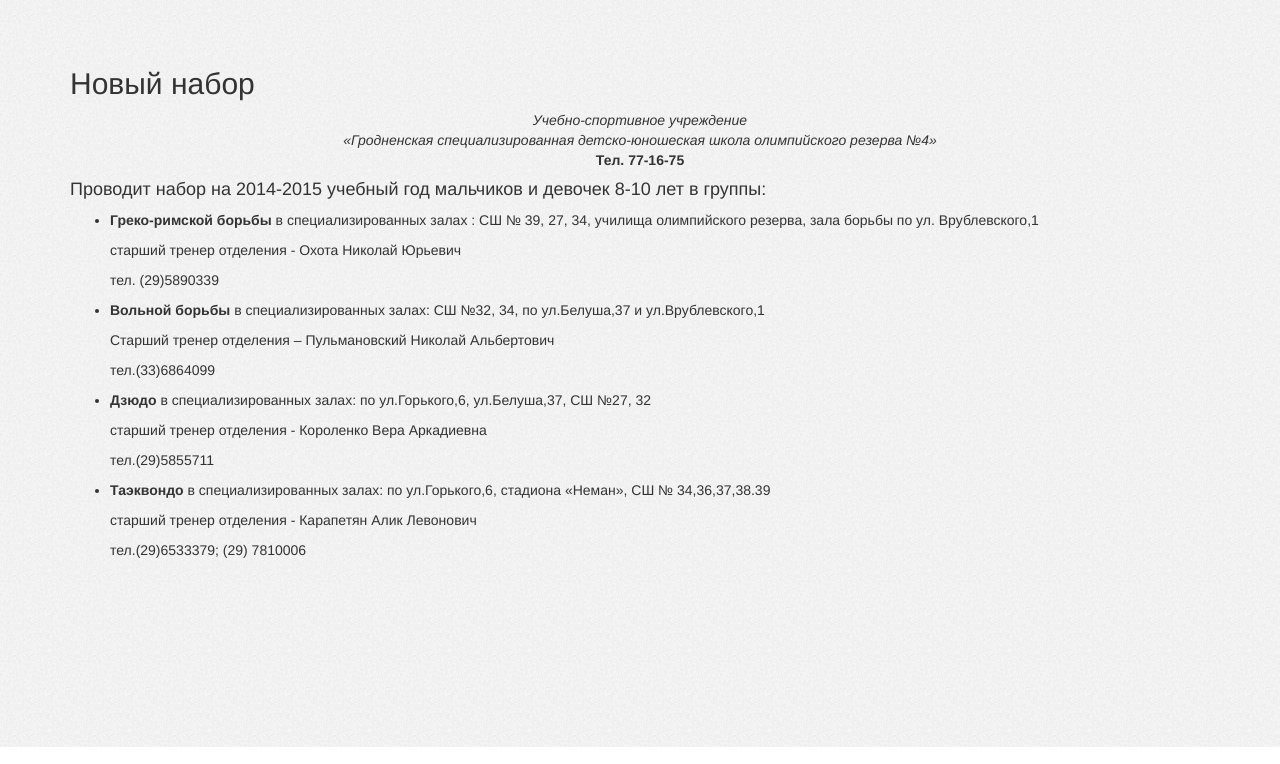
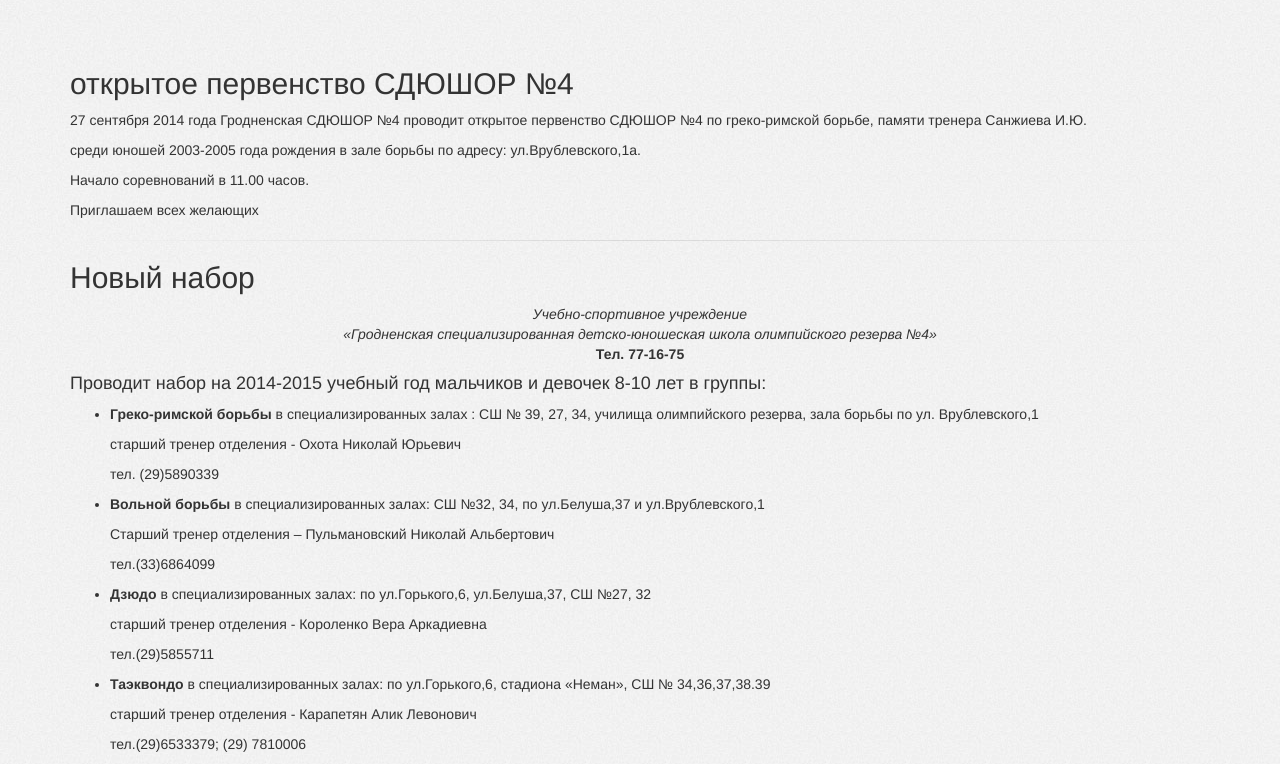
Before and after one commit to sdushor4/sdushor4.github.io, a website: page news.html in a window 1280 px wide. Shown: the part 53-817 px from the top of the page. Drawn offline with nearby package versions, Linux system fonts and the light colour scheme.

Commit message:
update news

```diff
--- a/news.html
+++ b/news.html
@@ -20,7 +20,16 @@
       <script src="https://oss.maxcdn.com/html5shiv/3.7.2/html5shiv.min.js"></script>
       <script src="https://oss.maxcdn.com/respond/1.4.2/respond.min.js"></script>
     <![endif]-->
-
+    <style type="text/css">
+      hr {
+        height: 1px;
+        background-image: -webkit-linear-gradient(left, rgba(0,0,0,0), rgba(0,0,0,.1), rgba(0,0,0,0));
+        background-image:    -moz-linear-gradient(left, rgba(0,0,0,0), rgba(0,0,0,.1), rgba(0,0,0,0));
+        background-image:     -ms-linear-gradient(left, rgba(0,0,0,0), rgba(0,0,0,.1), rgba(0,0,0,0));
+        background-image:      -o-linear-gradient(left, rgba(0,0,0,0), rgba(0,0,0,.1), rgba(0,0,0,0));
+        border: 0;
+      }
+    </style>
 	<link href="styles/style.css" rel="stylesheet">
 </head>
 <body>
@@ -59,6 +68,17 @@
     </div> -->
 
     <div class="container margined-container">
+
+    <h2>открытое первенство СДЮШОР №4</h2>
+    <p>
+      27 сентября 2014 года Гродненская СДЮШОР №4 проводит открытое первенство СДЮШОР №4 по греко-римской борьбе, памяти тренера Санжиева И.Ю.
+    </p>
+    <p>среди юношей 2003-2005 года рождения в зале борьбы по адресу: ул.Врублевского,1а.</p>
+    <p>Начало соревнований в 11.00 часов.</p>
+    <p>Приглашаем всех желающих</p>
+
+    <hr>
+
       <h2>Новый набор</h2>
       <i><center>Учебно-спортивное учреждение</center></i>
       <i><center>«Гродненская специализированная детско-юношеская школа олимпийского резерва №4»</center></i>
```
